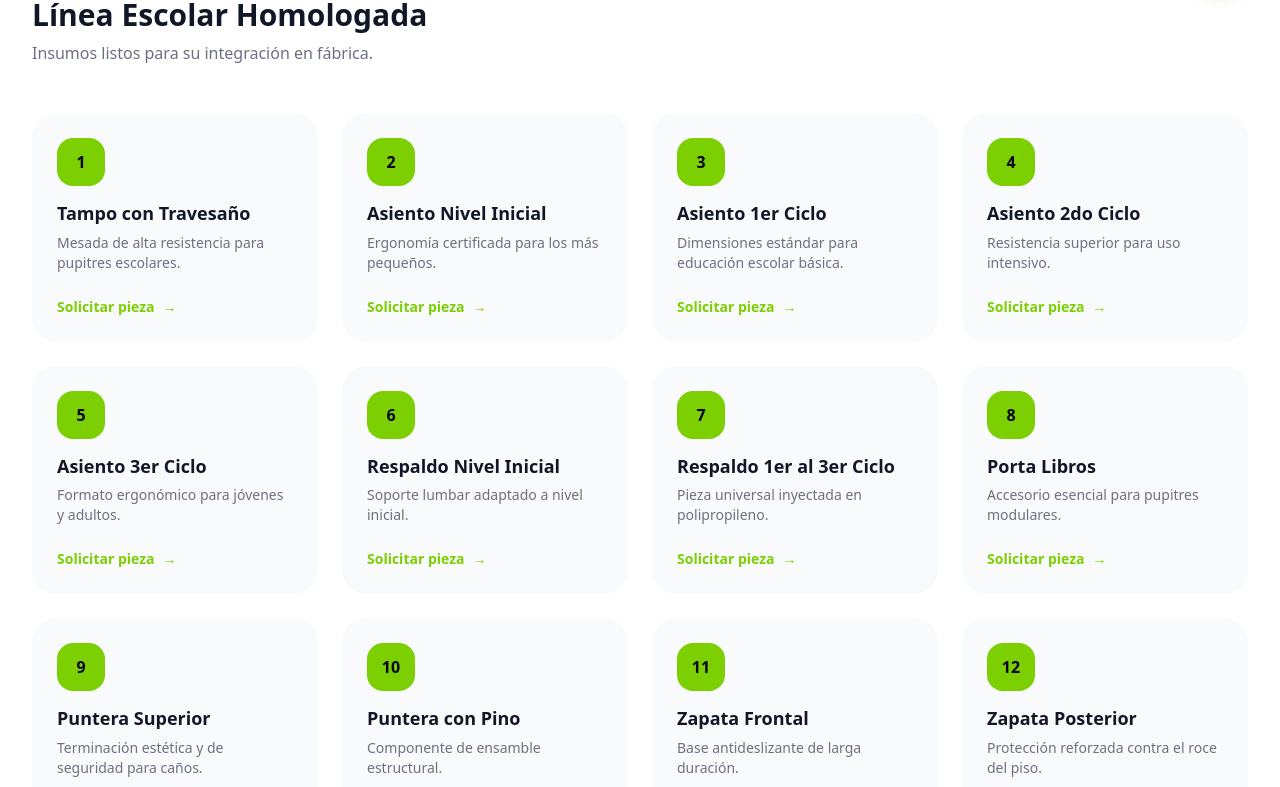
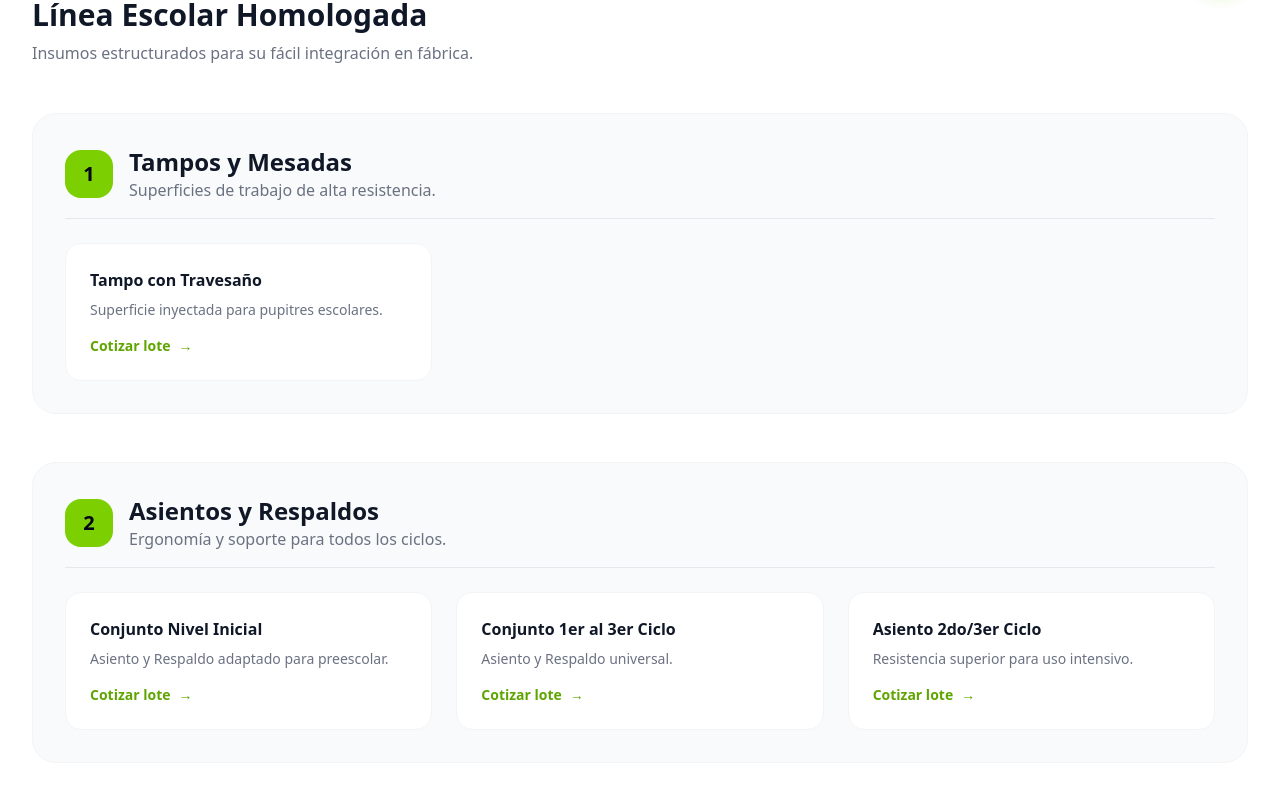
Before and after one commit to oscaramarilla/oriplastpy, a Next.js app: page / in a window 1280 px wide. Shown: the part 773-1560 px from the top of the page. Built offline with nearby package versions, Linux system fonts and the light colour scheme.

Commit message:
motorb2b

```diff
--- a/app/cotizar/page.tsx
+++ b/app/cotizar/page.tsx
@@ -12,17 +12,18 @@ function CotizacionForm() {
   const searchParams = useSearchParams();
   const productoUrl = searchParams.get('producto');
 
+  // Inicializamos rubro con el valor EXACTO que espera el tipo literal en el dominio
   const [formData, setFormData] = useState({
     nombre: '',
     empresa: '',
-    rubro: 'Metalúrgica',
+    rubro: 'metalurgica',
     volumen: '',
     producto: productoUrl || '',
   });
 
   const [error, setError] = useState('');
 
-  // Sincronizar el producto si cambia la URL (opcional, pero buena práctica)
+  // Sincronizar el producto si cambia la URL
   useEffect(() => {
     if (productoUrl) {
       setFormData((prev) => ({ ...prev, producto: productoUrl }));
@@ -44,10 +45,10 @@ function CotizacionForm() {
     const payload = {
       nombreCargo: formData.nombre,
       empresa: formData.empresa,
-      // Hacemos el "casting" estricto para calmar a TypeScript
+      // Le aseguramos a TypeScript que este string es uno de los 4 literales permitidos
       rubro: formData.rubro as "metalurgica" | "muebleria" | "licitacion-mec" | "otro",
       volumenEstimado: formData.volumen,
-      productoInteres: formData.producto // <-- El ajuste clave que detectó tu agente
+      productoInteres: formData.producto
     };
 
     const mensaje = generarMensajePerfilado(payload);
@@ -98,10 +99,11 @@ function CotizacionForm() {
               onChange={handleChange}
               className="w-full bg-slate-800 border border-slate-700 rounded-xl px-4 py-3 text-white focus:outline-none focus:border-lime-400 transition-colors appearance-none"
             >
-              <option value="Metalúrgica">Metalúrgica</option>
-              <option value="Mueblería">Mueblería</option>
-              <option value="Licitación MEC">Proveedor Licitación MEC</option>
-              <option value="Otro">Otro</option>
+              {/* Los 'value' ahora coinciden exactamente con los tipos literales */}
+              <option value="metalurgica">Metalúrgica</option>
+              <option value="muebleria">Mueblería</option>
+              <option value="licitacion-mec">Proveedor Licitación MEC</option>
+              <option value="otro">Otro</option>
             </select>
           </div>
 
@@ -151,7 +153,6 @@ export default function CotizarPage() {
       <Navbar />
 
       <main className="flex-grow flex items-center justify-center py-16 px-4 sm:px-6">
-        {/* Aquí está la magia: Suspense maneja la carga asíncrona de los parámetros de URL */}
         <Suspense fallback={<div className="text-lime-400 font-bold animate-pulse">Cargando cotizador industrial...</div>}>
           <CotizacionForm />
         </Suspense>
--- a/components/ProductLines.tsx
+++ b/components/ProductLines.tsx
@@ -1,42 +1,72 @@
 import Link from 'next/link'
 
-const productos = [
-  { nombre: "Tampo con Travesaño", desc: "Mesada de alta resistencia para pupitres escolares." },
-  { nombre: "Asiento Nivel Inicial", desc: "Ergonomía certificada para los más pequeños." },
-  { nombre: "Asiento 1er Ciclo", desc: "Dimensiones estándar para educación escolar básica." },
-  { nombre: "Asiento 2do Ciclo", desc: "Resistencia superior para uso intensivo." },
-  { nombre: "Asiento 3er Ciclo", desc: "Formato ergonómico para jóvenes y adultos." },
-  { nombre: "Respaldo Nivel Inicial", desc: "Soporte lumbar adaptado a nivel inicial." },
-  { nombre: "Respaldo 1er al 3er Ciclo", desc: "Pieza universal inyectada en polipropileno." },
-  { nombre: "Porta Libros", desc: "Accesorio esencial para pupitres modulares." },
-  { nombre: "Puntera Superior", desc: "Terminación estética y de seguridad para caños." },
-  { nombre: "Puntera con Pino", desc: "Componente de ensamble estructural." },
-  { nombre: "Zapata Frontal", desc: "Base antideslizante de larga duración." },
-  { nombre: "Zapata Posterior", desc: "Protección reforzada contra el roce del piso." },
+// Reestructuramos la data en las 3 grandes categorías
+const categorias = [
+  {
+    titulo: "Tampos y Mesadas",
+    desc: "Superficies de trabajo de alta resistencia.",
+    icono: "1",
+    productos: [
+      { nombre: "Tampo con Travesaño", desc: "Superficie inyectada para pupitres escolares." }
+    ]
+  },
+  {
+    titulo: "Asientos y Respaldos",
+    desc: "Ergonomía y soporte para todos los ciclos.",
+    icono: "2",
+    productos: [
+      { nombre: "Conjunto Nivel Inicial", desc: "Asiento y Respaldo adaptado para preescolar." },
+      { nombre: "Conjunto 1er al 3er Ciclo", desc: "Asiento y Respaldo universal." },
+      { nombre: "Asiento 2do/3er Ciclo", desc: "Resistencia superior para uso intensivo." }
+    ]
+  },
+  {
+    titulo: "Accesorios Estructurales",
+    desc: "Terminaciones y bases para el ensamblaje completo.",
+    icono: "3",
+    productos: [
+      { nombre: "Kit Accesorios Mesa", desc: "Incluye: 2 Zapatas Frontales, 2 Zapatas Posteriores, 2 Punteras y 1 Porta Libros." },
+      { nombre: "Kit Accesorios Silla", desc: "Incluye: 4 Conteras con Pino." }
+    ]
+  }
 ]
 
 export default function ProductLines() {
   return (
     <section className="py-20 bg-white">
       <div className="max-w-7xl mx-auto px-4 sm:px-6 lg:px-8">
-        <div className="mb-12">
+        <div className="mb-12 text-center md:text-left">
           <h2 className="text-3xl font-black text-gray-900">Línea Escolar Homologada</h2>
-          <p className="text-gray-500 mt-2 font-medium">Insumos listos para su integración en fábrica.</p>
+          <p className="text-gray-500 mt-2 font-medium">Insumos estructurados para su fácil integración en fábrica.</p>
         </div>
-        <div className="grid grid-cols-1 sm:grid-cols-2 lg:grid-cols-4 gap-6">
-          {productos.map((p, i) => (
-            <div key={i} className="group bg-gray-50 p-6 rounded-3xl border border-transparent hover:border-lime-100/50 hover:bg-white hover:shadow-2xl hover:shadow-lime-100/30 transition-all">
-              <div className="w-12 h-12 bg-lime-500 rounded-2xl flex items-center justify-center text-slate-950 font-bold mb-4 group-hover:scale-110 transition-transform">
-                {i + 1}
+
+        <div className="space-y-12">
+          {categorias.map((cat, i) => (
+            <div key={i} className="bg-gray-50 rounded-3xl p-8 border border-gray-100">
+              <div className="flex items-center gap-4 mb-6 border-b border-gray-200 pb-4">
+                 <div className="w-12 h-12 bg-lime-500 rounded-2xl flex items-center justify-center text-slate-950 font-black text-xl">
+                  {cat.icono}
+                </div>
+                <div>
+                  <h3 className="text-2xl font-bold text-gray-900">{cat.titulo}</h3>
+                  <p className="text-gray-500">{cat.desc}</p>
+                </div>
               </div>
-              <h3 className="text-lg font-bold text-gray-900 leading-tight">{p.nombre}</h3>
-              <p className="text-sm text-gray-500 mt-2 mb-6">{p.desc}</p>
-              <Link
-                href="/solicitar-muestra"
-                className="text-sm font-bold text-lime-500 flex items-center gap-2 group-hover:gap-3 transition-all"
-              >
-                Solicitar pieza <span>→</span>
-              </Link>
+
+              <div className="grid grid-cols-1 md:grid-cols-2 lg:grid-cols-3 gap-6">
+                {cat.productos.map((p, j) => (
+                  <div key={j} className="bg-white p-6 rounded-2xl border border-gray-100 hover:border-lime-200 hover:shadow-lg transition-all group">
+                    <h4 className="font-bold text-gray-900 mb-2">{p.nombre}</h4>
+                    <p className="text-sm text-gray-500 mb-4">{p.desc}</p>
+                    <Link
+                      href={`/cotizar?producto=${p.nombre.toLowerCase().replace(/ /g, '-')}`}
+                      className="text-sm font-bold text-lime-600 flex items-center gap-2 group-hover:gap-3 transition-all"
+                    >
+                      Cotizar lote <span>→</span>
+                    </Link>
+                  </div>
+                ))}
+              </div>
             </div>
           ))}
         </div>
```
